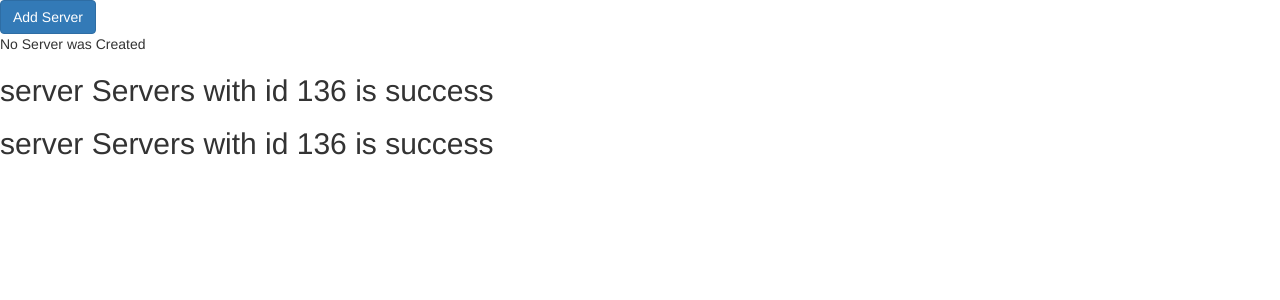
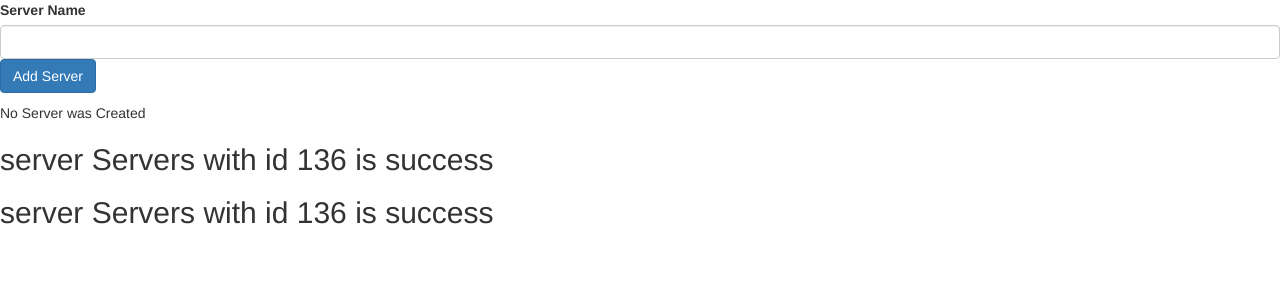
Before and after one commit to gokuljsparkout/Angular-, an Angular app: page / in a window 1280 px wide. Shown: the top 300 px of the page. Built offline with nearby package versions, Linux system fonts and the light colour scheme.

Commit message:
Event Binding - Input Element

```diff
--- a/src/app/servers/servers.component.html
+++ b/src/app/servers/servers.component.html
@@ -1,4 +1,13 @@
-<button class="btn btn-primary" [disabled]="!allowNewServer" (click)="onServerCreate()">Add Server</button>
-<p>{{serverCreated}}</p>
+<label> Server Name</label>
+<input type="text" class="form-control" (input)="onUpdateServerName($event)" >
+<button
+  class="btn btn-primary"
+  [disabled]="!allowNewServer"
+  (click)="onServerCreate()"
+>
+  Add Server
+</button>
+<p>{{ serverName }}</p>
+<p>{{ serverCreated }}</p>
 <app-server></app-server>
 <app-server></app-server>
--- a/src/app/servers/servers.component.ts
+++ b/src/app/servers/servers.component.ts
@@ -7,6 +7,7 @@
 })
 export class ServersComponent implements OnInit {
   allowNewServer = false;
+  serverName = '';
   serverCreated = 'No Server was Created';
   constructor() {
     setTimeout(() => (this.allowNewServer = true), 2000);
@@ -17,4 +18,7 @@
   onServerCreate() {
     this.serverCreated = 'Server Created';
   }
+  onUpdateServerName(event:Event) {
+    this.serverName =(<HTMLInputElement>event.target).value;
+  }
 }
```
